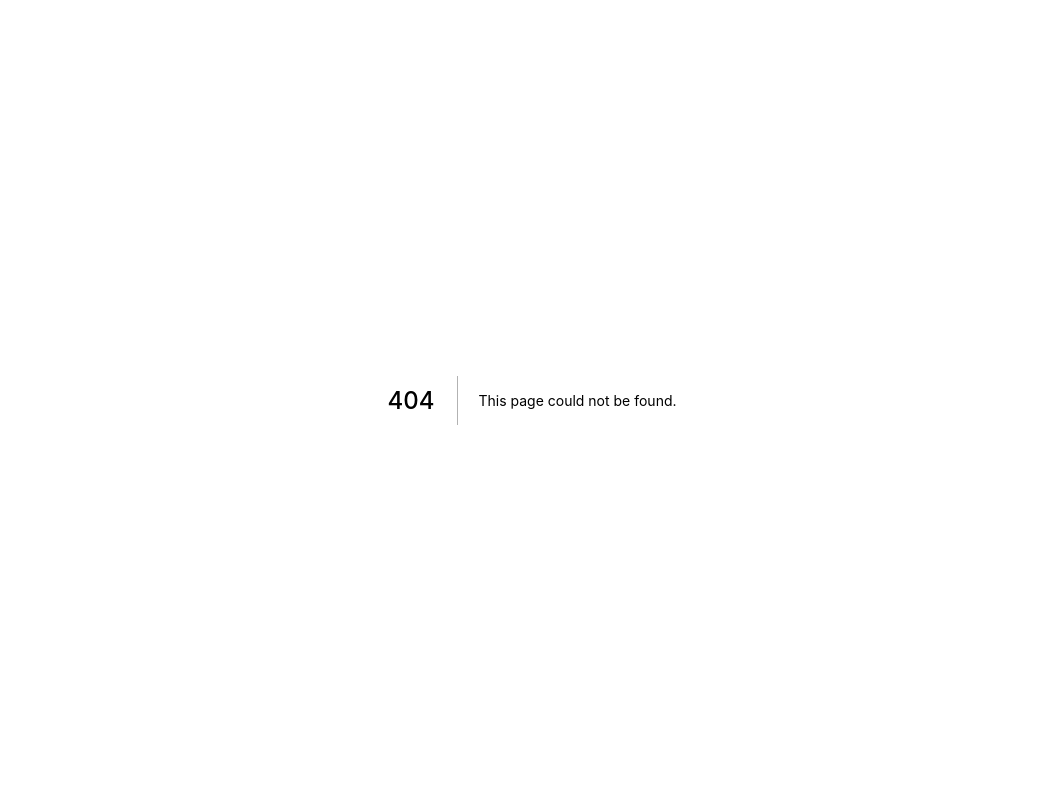
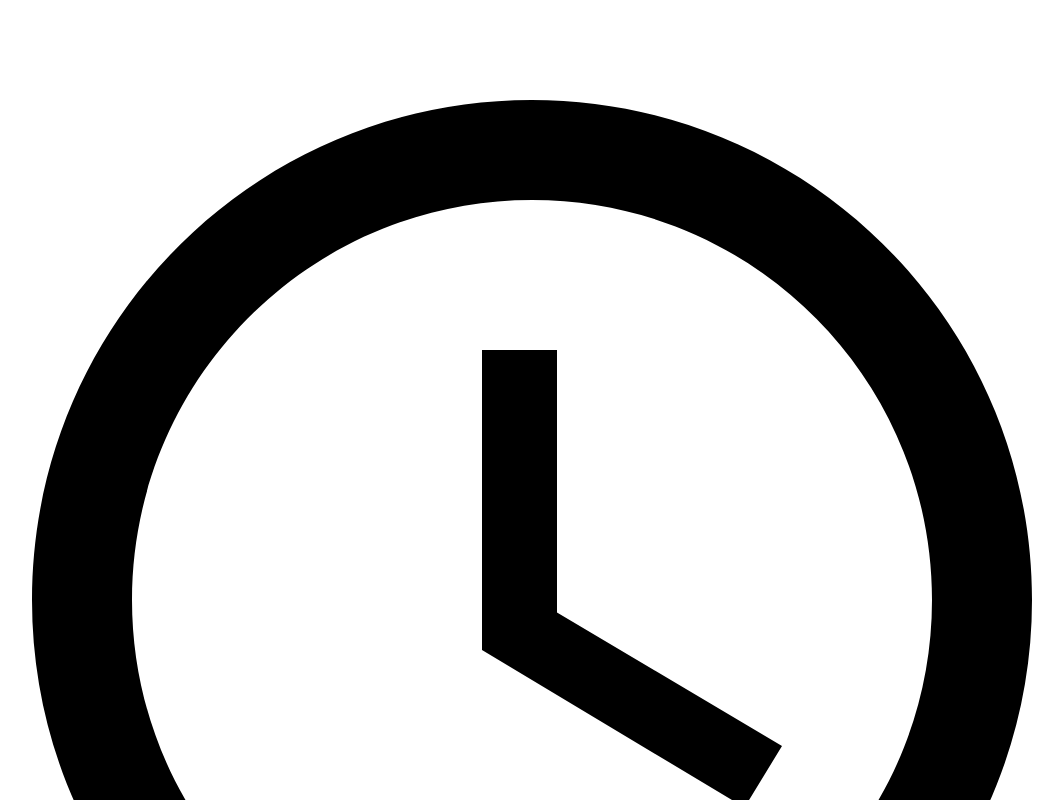
Before and after one commit to Bamiot/cordhomme_7_04032022, a Next.js app: page /components/icons/TimeIc in a window 1280 px wide. Before the commit this address had no page. Shown: the top 800 px of the page, without its empty margins (108-1171 px from the left). Built offline with nearby package versions, Linux system fonts and the light colour scheme.

Commit message:
slipt icons components

```diff
--- a/pages/components/RecipeCard.jsx
+++ b/pages/components/RecipeCard.jsx
@@ -1,5 +1,5 @@
 import styles from '../../styles/components/RecipeCard.module.scss'
-import { TimeIc } from './Icons'
+import TimeIc from './Icons/TimeIc'
 
 function parseUnit(unit) {
   const unitMap = {
--- a/pages/components/Searchbar.jsx
+++ b/pages/components/Searchbar.jsx
@@ -1,6 +1,6 @@
 import { useState } from 'react'
 import styles from '../../styles/components/Searchbar.module.scss'
-import { SearchIc } from './Icons'
+import SearchIc from './Icons/SearchIc'
 
 export default function Searchbar({ onSubmit }) {
   const [searchQuery, setSearchQuery] = useState('')
--- /dev/null
+++ b/pages/components/icons/TimeIc.jsx
@@ -0,0 +1,14 @@
+export default function TimeIc(props) {
+  return (
+    <svg width="100%" height="100%" viewBox="0 0 24 24" {...props}>
+      <path
+        fill="currentColor"
+        d="M11.99 2C6.47 2 2 6.48 2 12s4.47 10 9.99 10C17.52 22 22 17.52 22 12S17.52 2 11.99 2zM12 20c-4.42 0-8-3.58-8-8s3.58-8 8-8s8 3.58 8 8s-3.58 8-8 8z"
+      ></path>
+      <path
+        fill="currentColor"
+        d="M12.5 7H11v6l5.25 3.15l.75-1.23l-4.5-2.67z"
+      ></path>
+    </svg>
+  )
+}
```
Also changed, not shown: pages/components/Icons.jsx (deleted, +0 -25 lines), pages/components/icons/SearchIc.jsx (added, +10 -0 lines).
